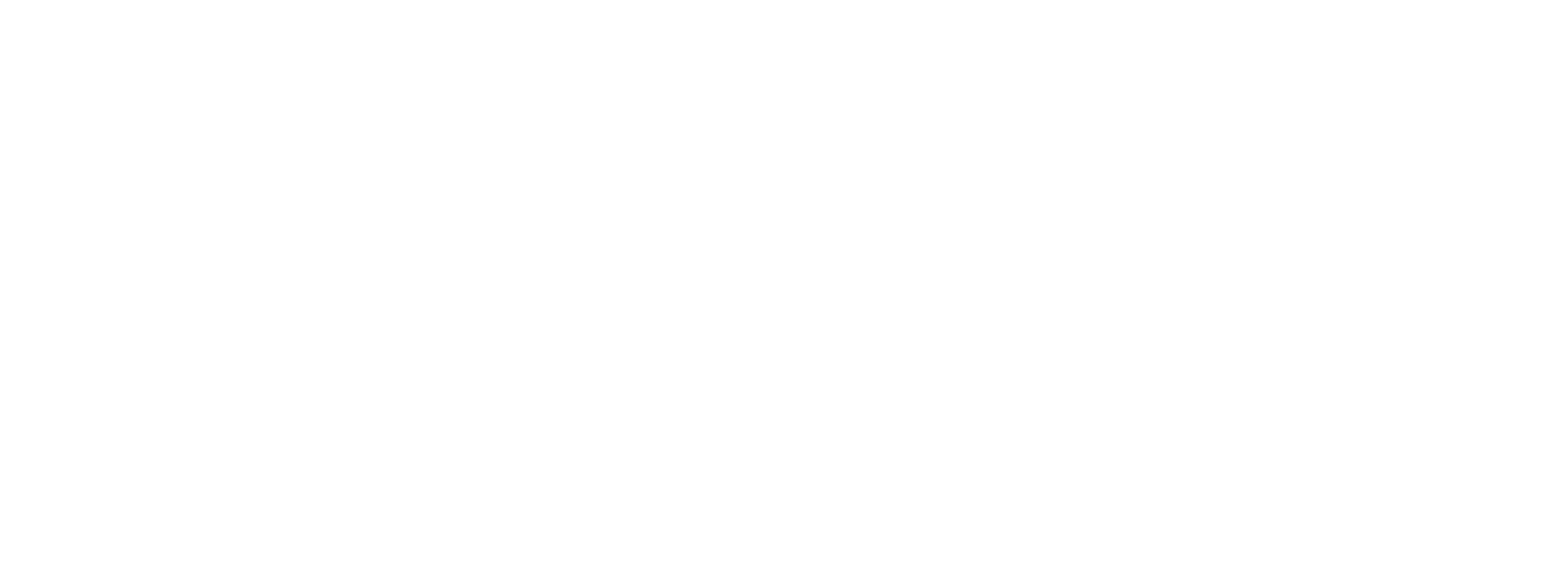
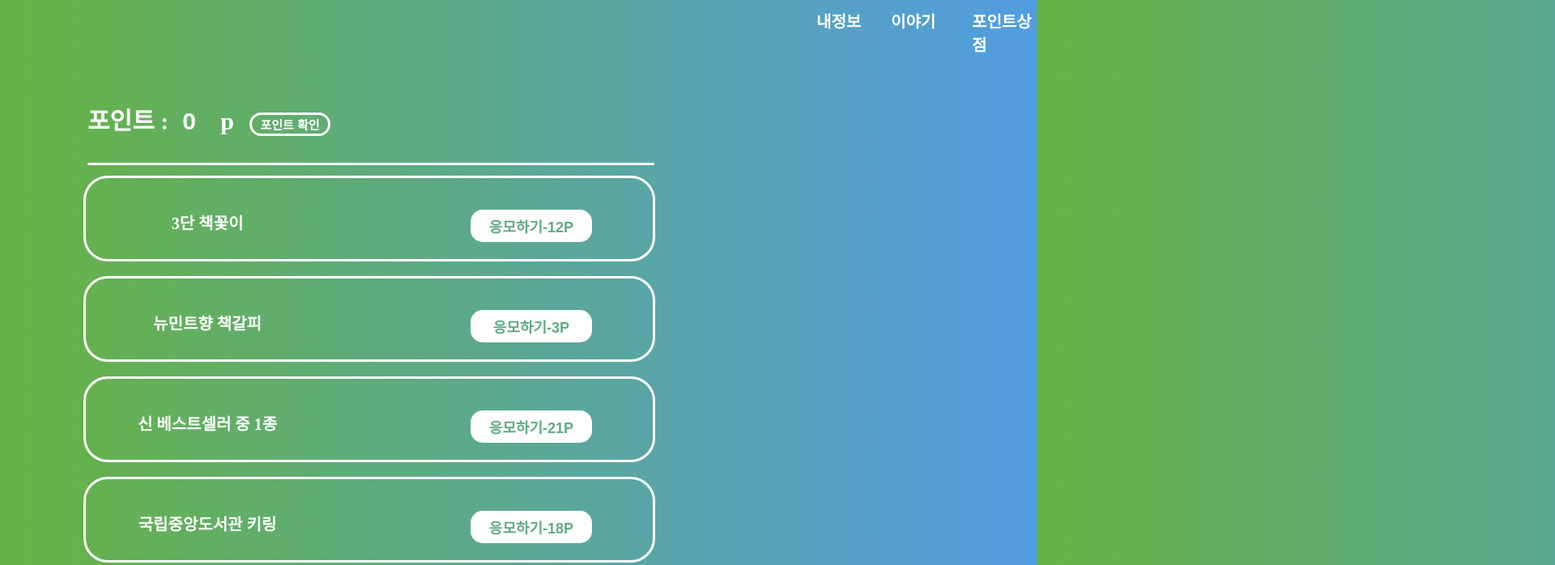
Before and after one commit to taehyun00/ML.github.io, a plain HTML site: page shop.html in a window 1280 px wide. Shown: the top 698 px of the page at 81% size, 1920 px wide, since content can reach past the window. Drawn offline with Linux system fonts and the light colour scheme.

Commit message:
Add files via upload

```diff
--- a/index.css
+++ b/index.css
@@ -104,7 +104,7 @@ p{
 
 a{
     text-decoration: none;
-    color:white;
+    color: white;
 }
 
 
--- a/index.js
+++ b/index.js
@@ -1,3 +1,6 @@
+var id = localStorage.getItem("id");
+var pwd = localStorage.getItem("pwd");
+
 const idElement = document.getElementById("id");
 const pwdElement = document.getElementById("pwd");
 const loginButton = document.getElementById("login-btn");
@@ -11,5 +14,7 @@ console.log(userLoginInfo);
 
 loginButton.addEventListener("click",()=>{
     let userInfo = { id: idElement.value, pwd: pwdElement.value }
+    localStorage.setItem("id", id);
+    localStorage.setItem("pwd", pwd);
     localStorage.setItem("userInfo", JSON.stringify(userInfo));
 })
--- /dev/null
+++ b/inform.css
@@ -0,0 +1,109 @@
+body{
+    width: 1000px;
+    background-image: linear-gradient(90deg,#66B342, #519DE3);
+    overflow-x: hidden;
+    overflow-y: hidden;
+
+    -webkit-user-select:none;
+    -moz-user-select:none;
+    -ms-user-select:none;
+    user-select:none;
+}
+
+div.d-1{
+    border : 5px solid white;
+    background-color: rgba(255, 255, 255, 0);
+    border-radius: 40px;
+
+    width: 600px;
+    height: 700px;
+    text-align: center;
+    position: relative;
+    left:700px;
+    top: -90px;
+
+
+  }
+
+  div.d-2{
+    border : 5px solid white;
+    background-color: rgba(255, 255, 255, 0);
+    border-radius: 40px;
+
+    width: 550px;
+    height: 650px;
+    text-align: center;
+    position: relative;
+    margin: auto;
+    top:20px;
+
+
+  }
+
+  a.a-1{
+    color: white;
+  }
+  a.a-1:hover{
+    color:#A0CCFF;
+    transition: all 0.3s;
+  }
+
+  a{
+    color : white;
+    font-weight:600;
+    font-size: 20px;
+    text-decoration: none;
+}
+
+p{
+    color:white;
+    font-weight: bold;
+}
+
+input.i-2{
+    position:relative;
+    left:15px;
+    border:none;
+    width:60px;
+    font-size: 30px;
+    font-weight: bold;
+    background-color: rgb(233, 233, 233,0);
+    color: rgb(255, 255, 255);
+}
+
+input.i-01{
+    border:3px solid white;
+    border-radius: 20px;
+    width:100px;
+    font-size: 15px;
+    font-weight:600;
+    background-color: rgba(53, 188, 0, 0);
+    color: rgb(255, 255, 255);
+
+    position: relative;
+    top:190px;
+    left:300px;
+}
+
+form{
+    animation: fadein 0.3s ;
+    -webkit-animation: fadein 2s; /* Safari and Chrome */
+  }
+
+  @keyframes fadein {
+    from {
+        opacity: 0;
+    }
+    to {
+        opacity: 1;
+    }
+  }
+
+  @-webkit-keyframes fadein { /* Safari and Chrome */
+    from {
+        opacity: 0;
+    }
+    to {
+        opacity: 1;
+    }
+  }
--- a/inform.html
+++ b/inform.html
@@ -0,0 +1,30 @@
+<!DOCTYPE html>
+<html lang="en">
+<head>
+    <meta charset="UTF-8">
+    <meta name="viewport" content="width=device-width, initial-scale=1.0">
+    <title>ML.inform</title>
+    <link rel="stylesheet" href="inform.css">
+</head>
+<body>
+    <header>
+        <p style="position: relative; top:-5px; left:1000px;"><a href="inform.html" class="a-1">내정보</a></p>
+        <p style="position:absolute; top:-5px; left:1100px;"><a href="main.html" class="a-1">이야기</a></p>
+        <p style="position: absolute; top:-5px; left:1200px;"><a href="shop.html" class="a-1">포인트상점</a></p>
+    </header>
+    <form>
+    <p style="font-size:30px;position:relative; left:100px; top:250px; ">포인트 :<input type="number" value="0" readonly id="point1" class="i-2">p</p>
+    <input type="button" value="포인트 확인" onclick="get()" class="i-01">
+    </form>
+    <div class="d-1">
+        <div class="d-2">
+            <p style="font-size:35px;">응모한 이벤트에 당첨되셨습니다!</p>
+            <img src="/image/gift.svg" style="position: relative; top:-20px;">
+            <p style="font-size:35px;position: relative; top:-50px;">기역자 책꽃이 -20P</p>
+        </div>
+
+    </div>
+</body>
+<script src="inform.js"></script>
+
+</html>
--- /dev/null
+++ b/inform.js
@@ -0,0 +1,6 @@
+var loadpoint = localStorage.getItem("point");
+
+function get(){
+    console.log(loadpoint);
+    document.getElementById('point1').value = loadpoint;
+}
--- /dev/null
+++ b/shop.css
@@ -0,0 +1,116 @@
+body{
+    width: 1000px;
+    background-image: linear-gradient(90deg,#66B342, #519DE3);
+    overflow-x: hidden;
+    overflow-y: hidden;
+    -webkit-user-select:none;
+    -moz-user-select:none;
+    -ms-user-select:none;
+    user-select:none;
+}
+
+p{
+    color : white;
+    font-weight:bolder;
+
+  }
+
+a.a-1{
+    color: white;
+    font-weight:600;
+      font-size: 20px;
+      text-decoration: none;
+  }
+
+  a.a-1:hover{
+    color:#A0CCFF;
+    transition: all 0.3s;
+  }
+
+  input.i-01{
+    border:3px solid white;
+    border-radius: 20px;
+    width:100px;
+    font-size: 15px;
+    font-weight:600;
+    background-color: rgba(53, 188, 0, 0);
+    color: rgb(255, 255, 255);
+
+    position: relative;
+    top:190px;
+    left:300px;
+}
+
+input.i-2{
+    position:relative;
+    left:15px;
+    border:none;
+    width:60px;
+    font-size: 30px;
+    font-weight: bold;
+    background-color: rgb(233, 233, 233,0);
+    color: rgb(255, 255, 255);
+}
+
+form{
+    position: relative;
+    top:-200px;
+}
+
+hr{
+    width: 700px;
+    height: 3px;
+    background-color: white;
+    border: 0;
+    border-radius: 20px;
+    position: relative;
+    top:15px;
+    left:-50px;
+  }
+
+  div{
+    width: 700px;
+    height: 100px;
+    background-color: rgb(233, 233, 233,0);
+    border: 3px solid white;
+    border-radius: 30px;
+    position: relative;
+    left:95px;
+    top:20px;
+    text-align: center;
+  }
+
+  p.p-1{
+    font-size:20px;
+    position: relative;
+    top:20px;
+    left:-200px;
+  }
+
+button{
+    text-align: center;
+    width: 150px;
+    height: 40px;
+    font-size: 18px;
+    font-weight: bolder;
+    border: none;
+    border-radius: 15px;
+    outline: none;
+    background-color: rgb(255, 255, 255);
+    color: #5EAB82;
+    position: relative;
+    top:-30px;
+    left:200px;
+}
+
+button:hover{
+    border: none;
+    border-radius: 15px;
+    box-shadow: 0 0 0 3px #ffffff inset;
+    background-color: rgba(255, 255, 255, 0);
+    color: #ffffff;
+    position: relative;
+    top:-30px;
+    left:200px;
+    transition: all 0.3s;
+}
--- a/shop.html
+++ b/shop.html
@@ -0,0 +1,49 @@
+<!DOCTYPE html>
+<html lang="en">
+<head>
+    <meta charset="UTF-8">
+    <meta name="viewport" content="width=device-width, initial-scale=1.0">
+    <title>MiracleLibrary</title>
+    <link rel="stylesheet" href="shop.css">
+</head>
+<body>
+    <header>
+        <p style="position: relative; top:-5px; left:1000px;"><a href="inform.html" class="a-1">내정보</a></p>
+        <p style="position:absolute; top:-5px; left:1100px;"><a href="main.html" class="a-1">이야기</a></p>
+        <p style="position: absolute; top:-5px; left:1200px;"><a href="shop.html" class="a-1">포인트상점</a></p>
+    </header>
+    <form>
+        <p style="font-size:30px;position:relative; left:100px; top:250px; ">포인트 :<input type="number" value="0" readonly id="point" class="i-2">p</p>
+        <input type="button" value="포인트 확인" onclick="get()" class="i-01">
+    </form>
+    <hr>
+
+    <div>
+        <p class="p-1">3단 책꽃이</p>
+        <button type="button" onclick="buy()" id="b" value="12">응모하기-12P</button>
+    </div>
+
+    <br>
+
+    <div>
+        <p  class="p-1">뉴민트향 책갈피</p>
+        <button type="button" onclick="buy1()" id="b1" value="3">응모하기-3P</button>
+    </div>
+
+    <br>
+
+    <div>
+        <p  class="p-1">신 베스트셀러 중 1종</p>
+        <button type="button" onclick="buy2()" id="b2" value="21">응모하기-21P</button>
+    </div>
+
+    <br>
+
+    <div>
+        <p  class="p-1">국립중앙도서관 키링 </p>
+        <button type="button" onclick="buy3()" id="b3" value="18">응모하기-18P</button>
+    </div>
+</body>
+<script src="write.js"></script>
+
+</html>
--- a/signup.css
+++ b/signup.css
@@ -102,7 +102,7 @@ p{
 
 a{
     text-decoration: none;
-    color:white;
+    color : white;
 }
 
 a:visited { color:white; }
--- a/write.js
+++ b/write.js
@@ -1,5 +1,13 @@
 var flag = 0;
 var flag1 =0;
+var link = "main.html";
+const quantity = "10";
+plus = Number(quantity);
+var point = 20;
+
+
+
+
 function bold(){
     if(flag == 0){
     document.getElementById("content").style.fontWeight = "bold";
@@ -26,3 +34,78 @@ function calc(){
     document.getElementById('result').value =
     document.getElementById('content').value.length;
 }
+
+
+
+function sumbit(){
+    var loadpoint = localStorage.getItem("point");
+
+    if(document.getElementById('content').value.length<500){
+        alert("500자 이상 작성해주세요");
+    }
+    else{
+        alert("제출 완료");
+        loadpoint = +loadpoint+plus;
+        localStorage.setItem("point", loadpoint);
+
+        location.replace(link);
+    }
+
+}
+
+
+
+
+function get(){
+    var loadpoint = localStorage.getItem("point");
+    document.getElementById('point').value = loadpoint;
+}
+
+
+var loadpoint = localStorage.getItem("point");
+
+function buy(){
+    var name = document.getElementById("b").value;
+    if(name<=loadpoint){
+    point = loadpoint-name;
+    alert("교환 완료(*내정보에서 확인 가능*)");}
+    else{alert("포인트가 부족해요");}
+    loadpoint = point;
+    document.getElementById('point').value = loadpoint;
+    localStorage.setItem("point", loadpoint);
+}
+
+function buy1(){
+    var name = document.getElementById("b1").value;
+    if(name<=loadpoint){
+    point = loadpoint-name;
+    alert("교환 완료(*내정보에서 확인 가능*)")}
+    else{alert("포인트가 부족해요");}
+    loadpoint = point;
+    document.getElementById('point').value = loadpoint;
+    localStorage.setItem("point", loadpoint);
+
+}
+
+function buy2(){
+    var name = document.getElementById("b2").value;
+    if(name<=loadpoint){
+    point = loadpoint-name;
+    alert("교환 완료(*내정보에서 확인 가능*)")}
+    else{alert("포인트가 부족해요");}
+    loadpoint = point;
+    document.getElementById('point').value = loadpoint;
+    localStorage.setItem("point", loadpoint);
+
+}
+
+function buy3(){
+    var name = document.getElementById("b3").value;
+    if(name<=loadpoint){
+    point = loadpoint-name;
+    alert("교환 완료(*내정보에서 확인 가능*)")}
+    else{alert("포인트가 부족해요");}
+    loadpoint = point;
+    document.getElementById('point').value = loadpoint;
+    localStorage.setItem("point", loadpoint);
+}
```
Also changed, not shown: main.css (+27 -0 lines), main.html (+7 -5 lines), write.css (+16 -1 lines), write.html (+5 -2 lines).
